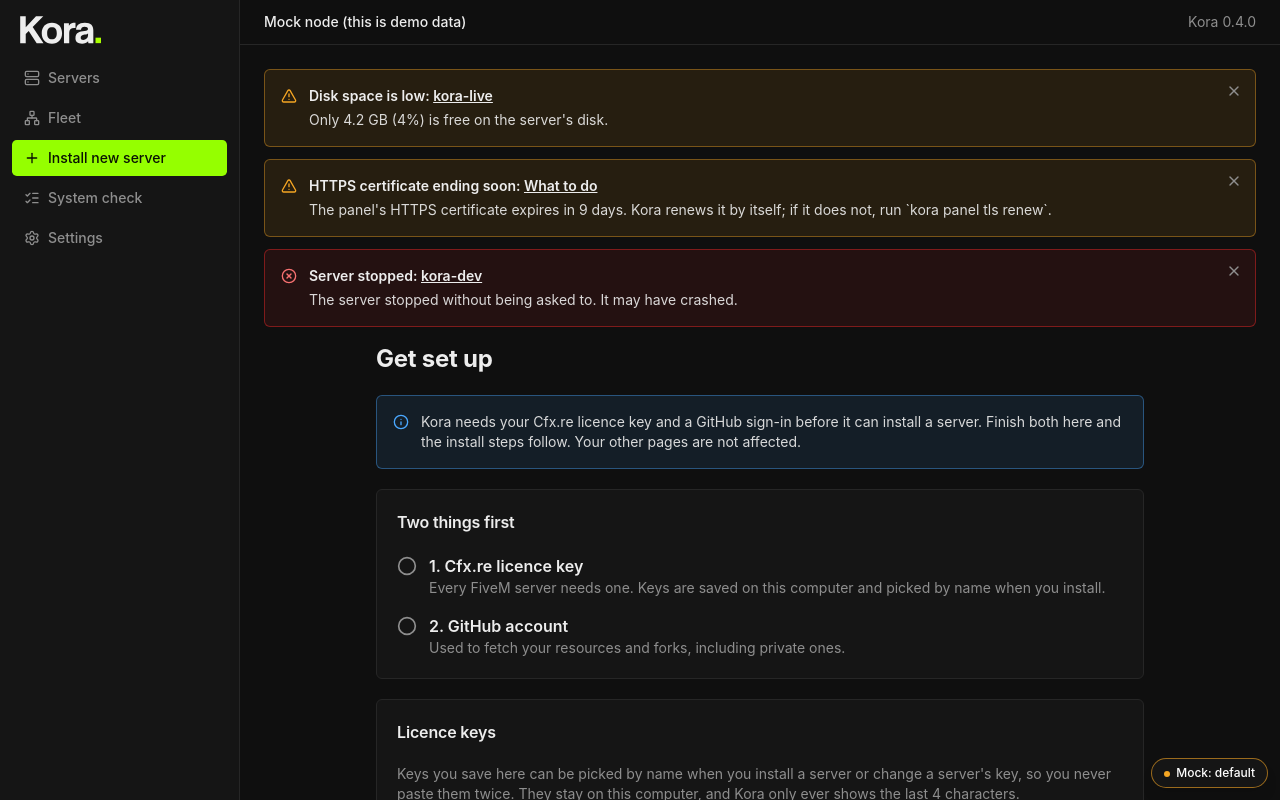
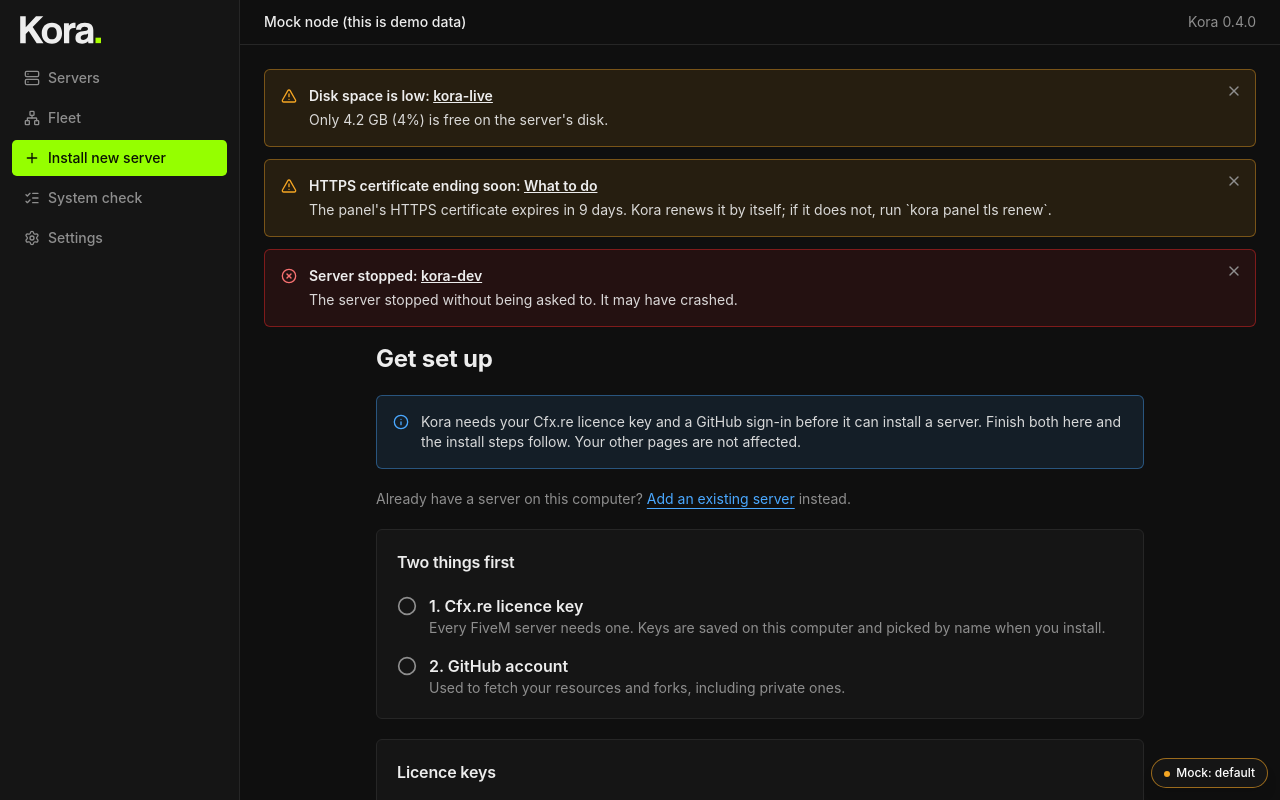
Before and after one commit to KoraFiveM/kora-installer, a React (Vite) app in the folder web/: page /install in a window 1280 px wide. Shown: the top 800 px of the page. Built offline with nearby package versions, Linux system fonts and the light colour scheme; a web font is replaced by a local one.

Commit message:
Get set up: keep the way out for a server that already exists (Add an existing server needs neither a key nor GitHub)

```diff
--- a/web/src/components/SetupGate.tsx
+++ b/web/src/components/SetupGate.tsx
@@ -1,9 +1,12 @@
 import { CheckCircle2, Circle } from 'lucide-react'
+import { Link } from 'react-router-dom'
 import { Alert } from '@/components/ui/alert'
 import { Card, CardContent, CardHeader, CardTitle } from '@/components/ui/card'
 import { LicenceKeysCard } from '@/components/LicenceKeys'
 import { GithubSignIn } from '@/components/GithubSignIn'
 import { t } from '@/i18n'
+import { rich } from '@/i18n/react'
+import '@/i18n/en/install/installWizard'
 import '@/i18n/en/core/setupGate'
 
 function Step({ n, done, title, hint }: { n: number; done: boolean | null; title: string; hint: string }) {
@@ -25,6 +28,8 @@ export function SetupGate({ cfxReady, githubReady }: { cfxReady: boolean | null;
     <div className="mx-auto max-w-3xl space-y-5">
       <h1 className="font-heading text-2xl font-bold">{t('core.setupGate.title')}</h1>
       <Alert tone="info">{t('core.setupGate.intro')}</Alert>
+      {/* A way out that needs neither: a server that already exists is added without a licence key or GitHub. */}
+      <p className="text-sm text-muted-foreground">{rich('install.installWizard.alreadyServerComputerLink', { link: (c) => <Link to="/?add=1" className="text-info underline underline-offset-4">{c}</Link> })}</p>
       <Card>
         <CardHeader><CardTitle>{t('core.setupGate.checklist')}</CardTitle></CardHeader>
         <CardContent>
```
Also changed, not shown: 1 other file (tests, documents, lock files or other folders).
